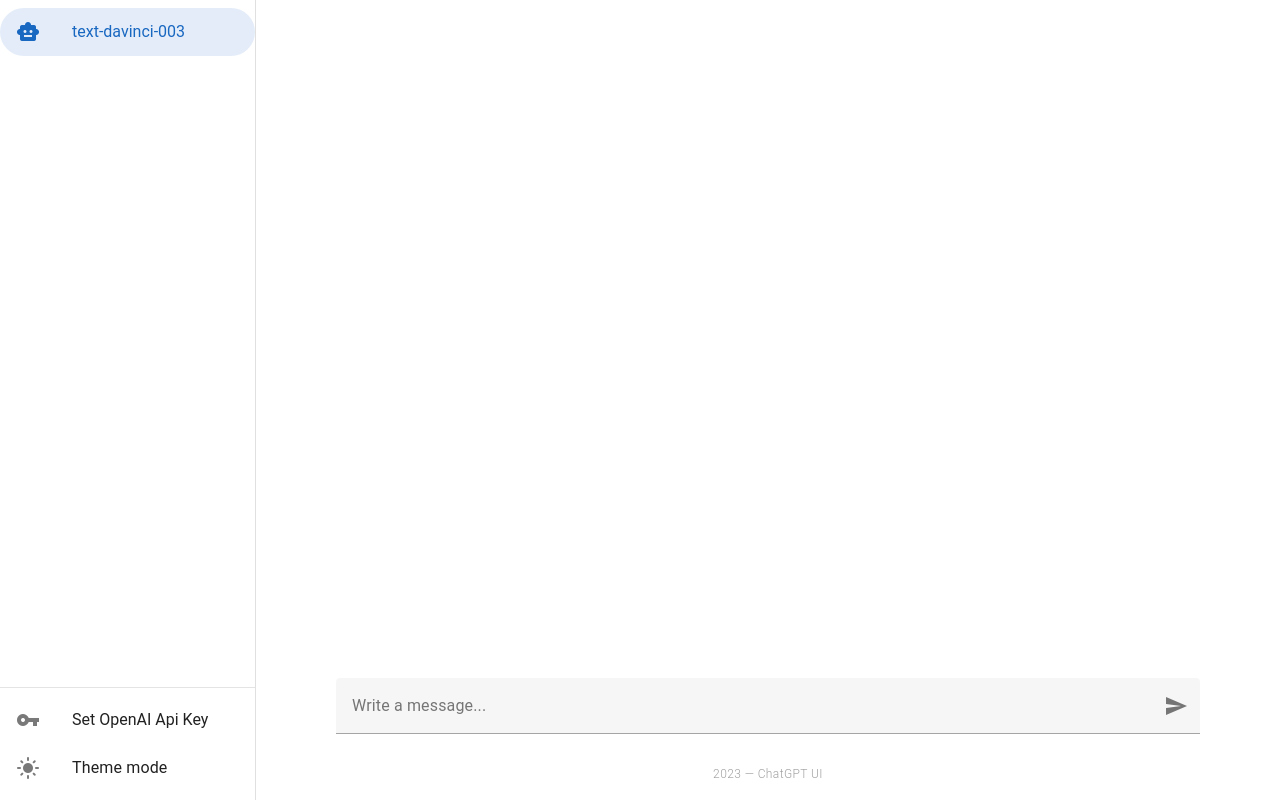
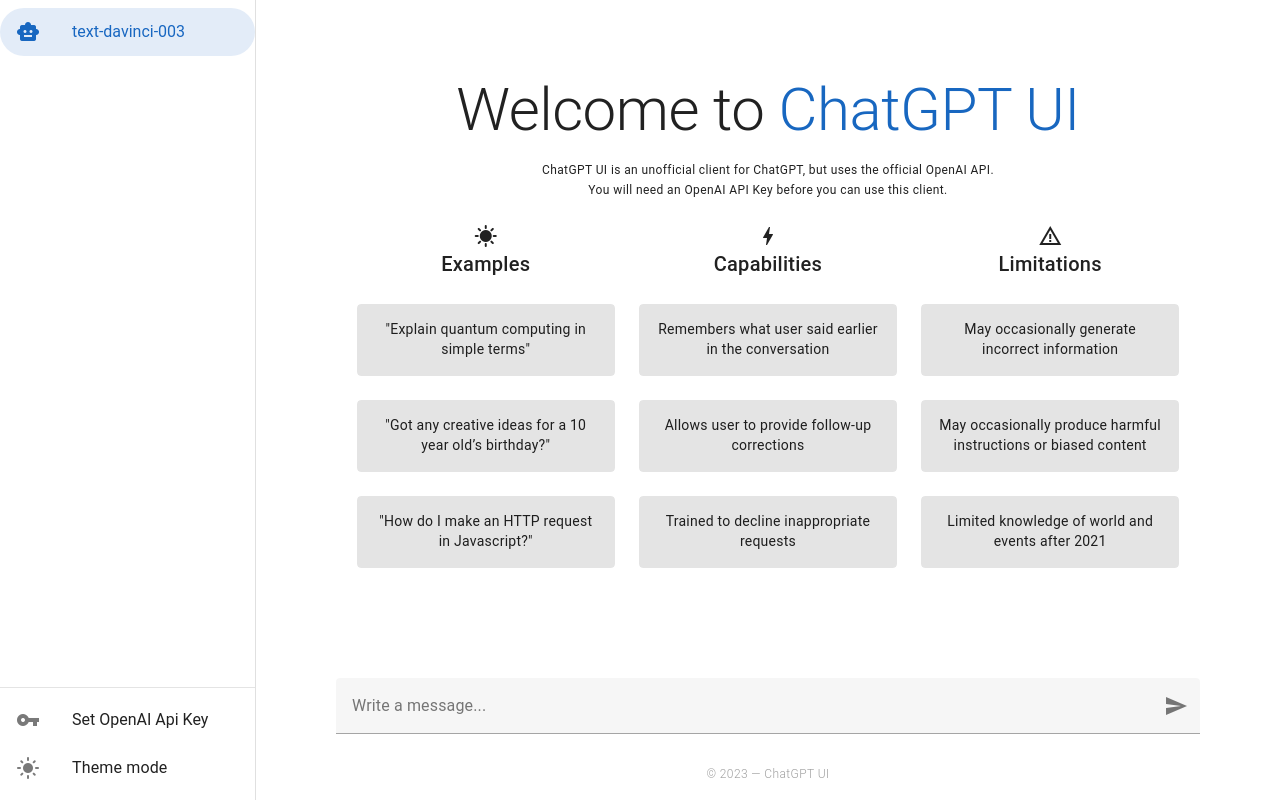
Before and after one commit to Hornet-Developer/chatgpt-basic-ui, a Nuxt app: page / in a window 1280 px wide. Built offline with nearby package versions, Linux system fonts and the light colour scheme.

Commit message:
feat: Add a welcome screen

```diff
--- /dev/null
+++ b/components/Welcome.vue
@@ -0,0 +1,83 @@
+<template>
+  <v-container>
+    <v-row>
+      <v-col cols="12">
+        <div class="text-center">
+          <h2 class="text-h2">Welcome to <span class="text-primary">{{ runtimeConfig.public.appName }}</span></h2>
+          <p class="text-caption mt-5">
+            {{ runtimeConfig.public.appName }} is an unofficial client for ChatGPT, but uses the official OpenAI API.
+            <br>
+            You will need an OpenAI API Key before you can use this client.
+          </p>
+        </div>
+      </v-col>
+    </v-row>
+    <v-row>
+      <v-col cols="12" md="10" offset-md="1">
+        <v-row>
+          <v-col
+              cols="12"
+              md="4"
+          >
+            <v-row>
+              <v-col>
+                <div class="d-flex flex-column align-center">
+                  <v-icon icon="sunny"></v-icon>
+                  <h3 class="text-h6">Examples</h3>
+                </div>
+              </v-col>
+            </v-row>
+            <WelcomeCard v-for="example in examples" :content="example" />
+          </v-col>
+          <v-col
+              cols="12"
+              md="4"
+          >
+            <v-row>
+              <v-col>
+                <div class="d-flex flex-column align-center">
+                  <v-icon icon="bolt"></v-icon>
+                  <h3 class="text-h6">Capabilities</h3>
+                </div>
+              </v-col>
+            </v-row>
+            <WelcomeCard v-for="capabilitie in capabilities" :content="capabilitie" />
+          </v-col>
+          <v-col
+              cols="12"
+              md="4"
+          >
+            <v-row>
+              <v-col>
+                <div class="d-flex flex-column align-center">
+                  <v-icon icon="warning_amber"></v-icon>
+                  <h3 class="text-h6">Limitations</h3>
+                </div>
+              </v-col>
+            </v-row>
+            <WelcomeCard v-for="limitation in limitations" :content="limitation" />
+          </v-col>
+        </v-row>
+      </v-col>
+    </v-row>
+  </v-container>
+</template>
+
+<script setup>
+const runtimeConfig = useRuntimeConfig()
+const examples = ref([
+    '"Explain quantum computing in simple terms"',
+    '"Got any creative ideas for a 10 year old’s birthday?"',
+    '"How do I make an HTTP request in Javascript?"'
+])
+const capabilities = ref([
+    'Remembers what user said earlier in the conversation',
+    'Allows user to provide follow-up corrections',
+    'Trained to decline inappropriate requests'
+])
+const limitations = ref([
+    'May occasionally generate incorrect information',
+    'May occasionally produce harmful instructions or biased content',
+    'Limited knowledge of world and events after 2021'
+])
+</script>
--- /dev/null
+++ b/components/WelcomeCard.vue
@@ -0,0 +1,24 @@
+<template>
+  <v-row>
+    <v-col>
+      <v-hover
+          v-slot="{ isHovering, props }"
+          open-delay="100"
+      >
+        <v-card
+            :elevation="isHovering ? 3 : 0"
+            v-bind="props"
+            variant="tonal"
+        >
+          <v-card-text class="text-center">
+            {{ content }}
+          </v-card-text>
+        </v-card>
+      </v-hover>
+    </v-col>
+  </v-row>
+</template>
+
+<script setup>
+const props = defineProps(['content'])
+</script>
--- a/pages/index.vue
+++ b/pages/index.vue
@@ -106,7 +106,10 @@ createNewConversation()
 </script>
 
 <template>
-  <div ref="chatWindow">
+  <div
+      v-if="currentConversation.messages.length > 0"
+      ref="chatWindow"
+  >
     <v-card
         rounded="0"
         elevation="0"
@@ -124,6 +127,7 @@ createNewConversation()
     </v-card>
     <div ref="grab" class="w-100" style="height: 150px;"></div>
   </div>
+  <Welcome v-else />
   <v-footer app class="d-flex flex-column">
     <div class="px-md-16 w-100 d-flex align-center">
       <v-btn
@@ -137,7 +141,7 @@ createNewConversation()
     </div>
 
     <div class="px-4 py-2 text-disabled text-caption font-weight-light text-center w-100">
-      {{ new Date().getFullYear() }} — {{ runtimeConfig.public.appName }}
+      © {{ new Date().getFullYear() }} — {{ runtimeConfig.public.appName }}
     </div>
   </v-footer>
   <v-snackbar
```
Also changed, not shown: 1 other file (tests, documents, lock files or other folders).
